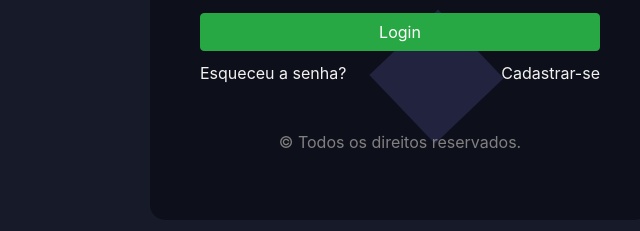
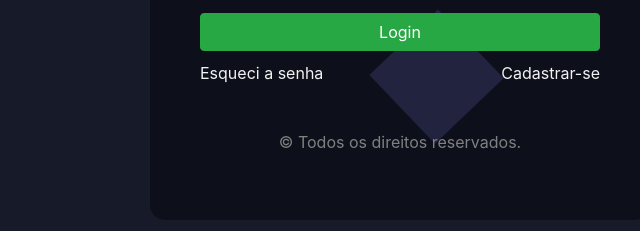
Before and after one commit to jonhnatta/tela-login-animado, a plain HTML site: page index.html in a window 1280 px wide. Shown: the part 488-719 px from the top of the page, 240-880 px from the left. Drawn offline with Linux system fonts and the light colour scheme.

Commit message:
apenas um teste no commit

```diff
--- a/index.html
+++ b/index.html
@@ -52,7 +52,7 @@
       </form>
 
       <div class="d-flex justify-content-between" style="margin-top:10px;">
-        <a href="" style="text-decoration: none; color:#f2f2f2;">Esqueceu a senha?</a>
+        <a href="" style="text-decoration: none; color:#f2f2f2;">Esqueci a senha</a>
         <a href="" style="text-decoration: none; color:#f2f2f2;">Cadastrar-se</a>
       </div>
       <p class="text-center" style="color: gray; margin-top:45px;">© Todos os direitos reservados.</p>
```
